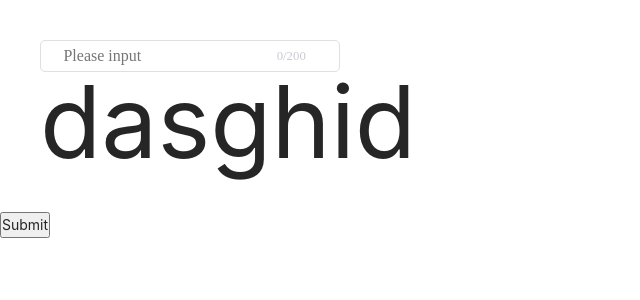
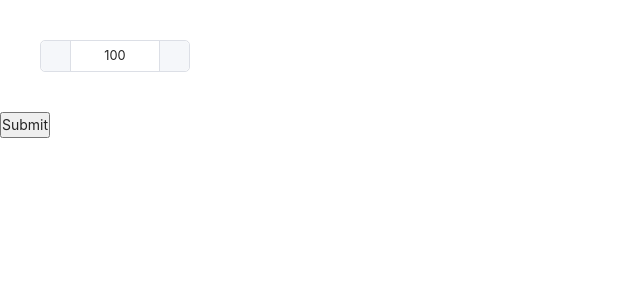
Before and after one commit to lzt-T/carpediemUi, a Vue app: page / in a window 1280 px wide. Shown: the top 300 px of the page, without its empty margins (0-640 px from the left). Built offline with nearby package versions, Linux system fonts and the light colour scheme; a web font is replaced by a local one.

Commit message:
fix: 修复inputnumber输入负数问题

```diff
--- a/examples/App.vue
+++ b/examples/App.vue
@@ -1,20 +1,10 @@
 <template>
   <div class="su">
-    <cd-input
-      type="text"
-      prefixIcon="searchTow"
-      :showWordLinit="true"
-      :maxLength="200"
-      :clearable="true"
-      :width="300"
-      :height="32"
-      :rows="5"
-      :autosize="{ minRows: 3, maxRows: 5 }"
-      :selectData="['asdasd', 'oisauio']"
-      suffixIcon="fit"
+    <cd-input-number
+      :min="-8"
+      :max="100"
       v-model="checkboxGroup"
-    ></cd-input>
-    dasghid
+    ></cd-input-number>
   </div>
 
   <form method="post" action="http://127.0.0.1:3000/su">
@@ -29,7 +19,7 @@ export default {
   name: "App",
   setup() {
     //   测试的数据
-    let checkboxGroup = ref<string>("");
+    let checkboxGroup = ref<number>(200);
     return {
       checkboxGroup,
     };
--- a/package.json
+++ b/package.json
@@ -1,6 +1,6 @@
 {
   "name": "carpediem-ui",
-  "version": "0.0.24",
+  "version": "0.0.25",
   "private": false,
   "description": "基于vue3前端组件库",
   "main": "lib/index.umd.min.js",
--- a/packages/numberinput/src/numberinput.vue
+++ b/packages/numberinput/src/numberinput.vue
@@ -11,6 +11,7 @@
       :class="{
         'cd-inputnumber-minus': true,
         'cd-inputnumber-minus-hover': isLeftHover && disabled != true,
+        'cd-inputnumber-minus-min': isMin,
       }"
       name="minus"
       :size="heightData / 2.5"
@@ -38,6 +39,7 @@
       :class="{
         'cd-inputnumber-add': true,
         'cd-inputnumber-add-hover': isRightHover && disabled != true,
+        'cd-inputnumber-add-max': isMax,
       }"
       name="add"
       :size="heightData / 2.5"
@@ -52,7 +54,6 @@
 <script lang="ts">
 import cdIcon from "./../../icon/src/icon.vue";
 import { defineComponent, ref, watch, onMounted } from "vue";
-import { BlockList } from "net";
 export default defineComponent({
   name: "cd-input-number",
   components: {
@@ -61,7 +62,7 @@ export default defineComponent({
   emits: ["update:modelValue", "focus", "blur", "change"],
   props: {
     modelValue: {
-      type: Number || String,
+      type: Number,
       required: true,
     },
     height: {
@@ -193,7 +194,15 @@ export default defineComponent({
       if (inputData.value === undefined) {
         inputData.value = "";
       }
-      inputData.value = Number(inputData.value).toFixed(keepFigures);
+      if (isNaN(Number(inputData.value))) {
+        if (props.min === undefined) {
+          inputData.value = Number(1).toFixed(keepFigures);
+        } else {
+          inputData.value = Number(props.min).toFixed(keepFigures);
+        }
+      } else {
+        inputData.value = Number(inputData.value).toFixed(keepFigures);
+      }
       executeBlur();
     }
     // 经过按钮时
@@ -213,6 +222,8 @@ export default defineComponent({
         isRightHover.value = false;
       }
     }
+    let isMin = ref<boolean>(false);
+    let isMax = ref<boolean>(false);
     // 点击减号按钮、加号按钮
     function onMousedown(parameter: number): void {
       if (props.disabled) {
@@ -290,13 +301,13 @@ export default defineComponent({
         if (
           (String(newval)[String(newval).length - 1] >= "0" &&
             String(newval)[String(newval).length - 1] <= "9") ||
-          String(newval)[String(newval).length - 1] == "."
+          String(newval)[String(newval).length - 1] == "." ||
+          String(newval)[String(newval).length - 1] == "-"
         ) {
-          if (props.min !== undefined && Number(newval) < props.min) {
+          if (props.min !== undefined && Number(newval) <= props.min) {
             inputData.value = props.min;
             inputData.value = Number(inputData.value).toFixed(keepFigures);
-          }
-          if (props.max !== undefined && Number(newval) > props.max) {
+          } else if (props.max !== undefined && Number(newval) >= props.max) {
             inputData.value = props.max;
             inputData.value = Number(inputData.value).toFixed(keepFigures);
           }
@@ -312,6 +323,24 @@ export default defineComponent({
         }
       }
     });
+    watch(
+      () => {
+        return props.modelValue;
+      },
+      (newval, indval) => {
+        if (props.min !== undefined && props.max !== undefined) {
+          if (newval > props.min && newval < props.max) {
+            isMin.value = false;
+            isMax.value = false;
+          } else if (newval <= props.min) {
+            isMin.value = true;
+          } else if (newval >= props.max) {
+            isMax.value = true;
+          }
+        }
+      },
+      { immediate: true }
+    );
 
     return {
       heightData,
@@ -327,6 +356,8 @@ export default defineComponent({
       isLeftHover,
       isRightHover,
       onMousedown,
+      isMin,
+      isMax,
     };
   },
 });
@@ -357,6 +388,11 @@ export default defineComponent({
   border-top-left-radius: 5px;
   border-bottom-left-radius: 5px;
 }
+.cd-inputnumber-minus-min {
+  position: relative;
+  z-index: 1;
+  cursor: not-allowed;
+}
 .cd-inputnumber-minus-hover {
   border-right: 1px solid #86c1fe;
 }
@@ -382,6 +418,11 @@ export default defineComponent({
   border-top-right-radius: 5px;
   border-bottom-right-radius: 5px;
 }
+.cd-inputnumber-add-max {
+  position: relative;
+  z-index: 1;
+  cursor: not-allowed;
+}
 .cd-inputnumber-add-hover {
   border-left: 1px solid #86c1fe;
 }
```
